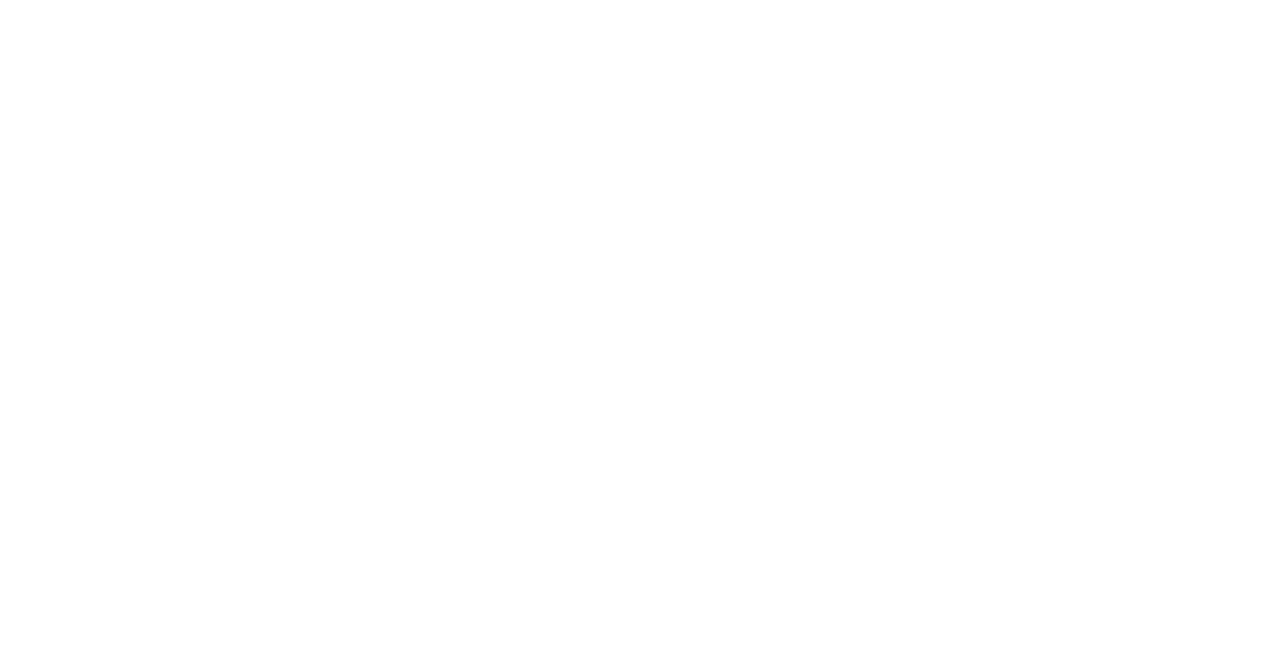
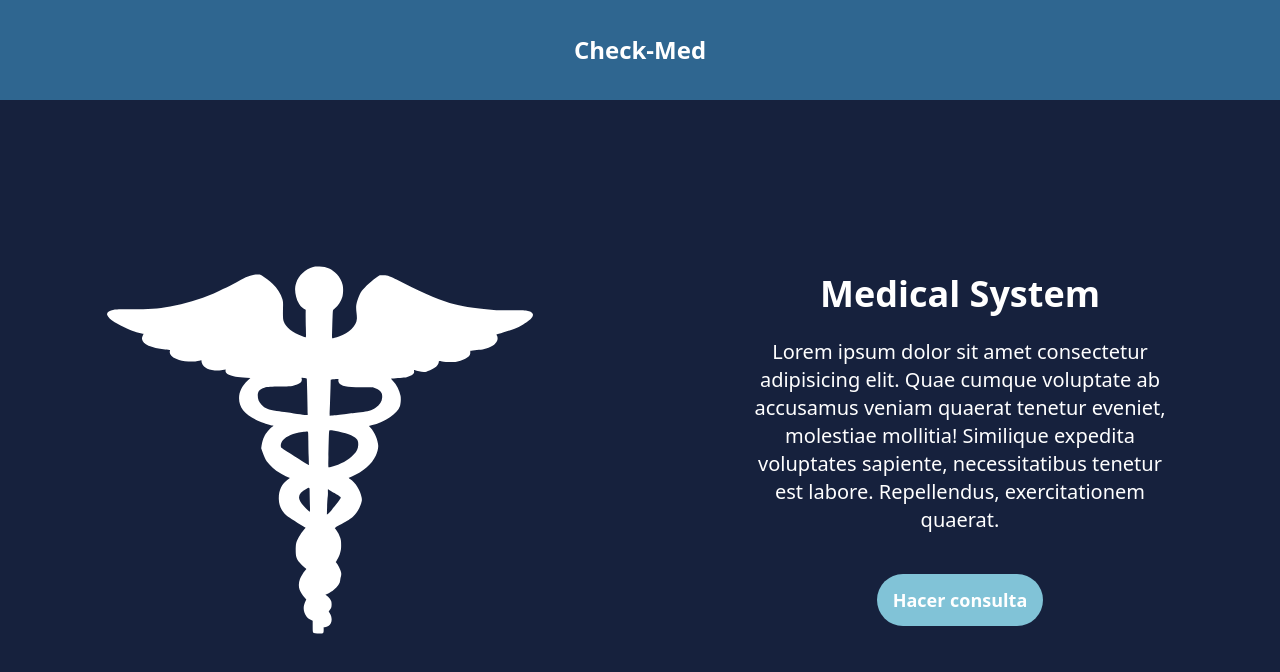
Before and after one commit to RaymondDB/CheckMed-AI, a React (Vite) app in the folder client/: page /homepage in a window 1280 px wide. Before the commit this address had no page. Shown: the top 672 px of the page. Built offline with nearby package versions, Linux system fonts and the light colour scheme.

Commit message:
Maquetacion con algunos estilos (Home Page 1)

```diff
--- a/client/src/App.jsx
+++ b/client/src/App.jsx
@@ -3,8 +3,9 @@
 
 const App = () => {
   return (
-    <div className="flex justify-center bg-black">
-      <Link to="/login"> Login </Link>
+    <div className="flex flex-col  items-center justify-center bg-black">
+      <Link to="/login" className="text-white"> Login </Link>
+      <Link to="/homepage" className="text-white">HomePage</Link>
     </div>
   );
 };
--- a/client/src/components/modal.jsx
+++ b/client/src/components/modal.jsx
@@ -15,7 +15,7 @@
   return (
     <Dialog>
       <DialogTrigger asChild>
-        <Button className="bg-transparent border-none outline-none text-md md:text-md lg:text-lg text-[var(--color-button)] p-0 hover:text-[var(--color-button)]">
+        <Button className="bg-transparent border-none outline-none text-md md:text-md lg:text-lg text-[var(--color-button)] p-0 hover:text-[var(--color-button)] cursor-pointer">
           Crear cuenta
         </Button>
       </DialogTrigger>
--- a/client/src/index.css
+++ b/client/src/index.css
@@ -2,9 +2,6 @@
 @import "tw-animate-css";
 @custom-variant dark (&:is(.dark *));
 
-@media screen {
-
-}
 
 :root {
   --color-primary: #16213d;
--- a/client/src/main.jsx
+++ b/client/src/main.jsx
@@ -2,13 +2,15 @@
 import { BrowserRouter, Route, Routes } from "react-router";
 import "./index.css";
 import App from "./App.jsx";
-import Login from "./Login.jsx";
+import Login from "./pages/Login.jsx";
+import Homepage from "./pages/Homepage";
 
 createRoot(document.getElementById("root")).render(
   <BrowserRouter>
     <Routes>
       <Route path="/" element={<App />} />
       <Route path="/login" element={<Login />} />
+      <Route path="/homepage" element= {<Homepage />} />
     </Routes>
   </BrowserRouter>
 );
--- /dev/null
+++ b/client/src/pages/Homepage.jsx
@@ -0,0 +1,36 @@
+import React from "react";
+import medImg from "../assets/296571-ffffff.svg";
+
+function Homepage() {
+  return (
+    <div className="bg-[var(--color-primary)] h-screen w-screen">
+      <header className="flex bg-[var(--color-secondary)] w-full h-1/8 justify-center items-center text-white">
+        <h1 className="text-2xl font-bold">Check-Med</h1>
+      </header>
+      <section className="flex justify-center items-center w-full h-7/8 ">
+        <div className="flex justify-center items-center h-full w-1/2">
+          <img src={medImg} alt="hola" className="w-2/3 h-2/3" />
+        </div>
+        <section className="flex justify-center items-center flex-col h-full w-1/2 gap-6">
+          <h1 className="text-white font-bold text-4xl">Medical System</h1>
+          <article className="text-white text-center text-xl  w-2/3 pb-4">
+            Lorem ipsum dolor sit amet consectetur adipisicing elit. Quae cumque
+            voluptate ab accusamus veniam quaerat tenetur eveniet, molestiae
+            mollitia! Similique expedita voluptates sapiente, necessitatibus
+            tenetur est labore. Repellendus, exercitationem quaerat.
+          </article>
+          <div className="w-2/3 flex justify-center">
+            <input
+              type="submit"
+              value="Hacer consulta"
+              className=" bg-[var(--color-button)] px-4
+          py-3 text-white font-bold rounded-full text-lg outline-none hover:bg-[var(--color-logo)] duration-300 ease-out active:scale-110 cursor-pointer"
+            />
+          </div>
+        </section>
+      </section>
+    </div>
+  );
+}
+
+export default Homepage;
--- a/client/src/Login.jsx
+++ b/client/src/pages/Login.jsx
@@ -1,6 +1,6 @@
 import { useState } from "react";
 import { FaUser } from "react-icons/fa";
-import Modal from "./components/modal";
+import Modal from "../components/modal";
 
 const Login = () => {
   const [username, setUsername] = useState("");
@@ -62,7 +62,7 @@
             <div className="flex flex-col items-center gap-7">
               <button
                 type="submit"
-                className="bg-[var(--color-button)] hover:bg-[var(--color-logo)] font-semibold text-white py-2 px-5 rounded-full outline-none duration-300 ease-out active:scale-110 md:text-base lg:text-lg"
+                className="bg-[var(--color-button)] hover:bg-[var(--color-logo)] font-semibold text-white py-2 px-5 rounded-full outline-none duration-300 ease-out active:scale-110 md:text-base lg:text-lg cursor-pointer"
               >
                 Iniciar sesión
               </button>
```
Also changed, not shown: client/src/assets/296571-ffffff.svg (added).
